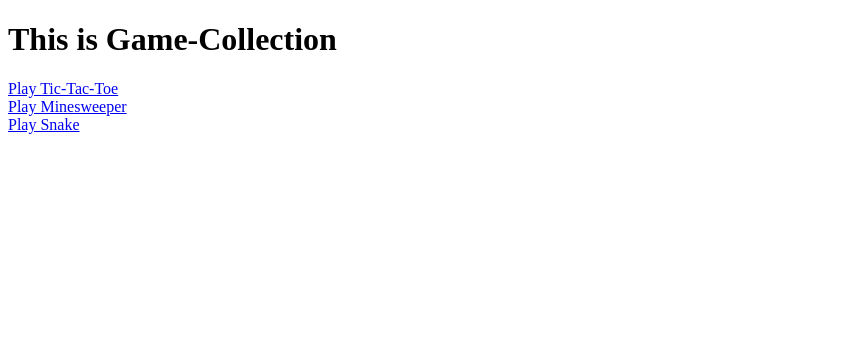
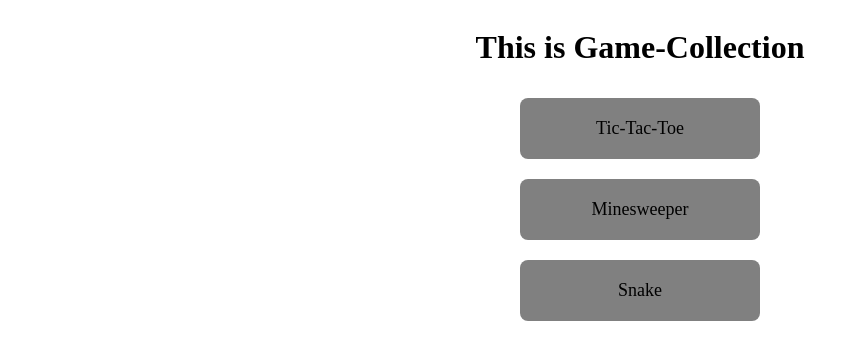
Before and after one commit to teemurdev/game-collection, a plain HTML site: page index.html in a window 1280 px wide. Shown: the whole page, without its empty margins (0-860 px from the left). Drawn offline with Linux system fonts and the light colour scheme.

Commit message:
Add navigation buttons between main page and game pages

```diff
--- a/index.html
+++ b/index.html
@@ -7,8 +7,8 @@
 </head>
 <body>
     <h1>This is Game-Collection</h1>
-    <div></div><a class="button" href="games/tic-tac-toe/index.html">Play Tic-Tac-Toe</a></div>
-    <div></div><a class="button" href="games/minesweeper/index.html">Play Minesweeper</a></div>
-    <div></div><a class="button" href="games/snake/index.html">Play Snake</a></div>
+    <div><a class="button" href="games/tic-tac-toe/index.html">Tic-Tac-Toe</a></div>
+    <div><a class="button" href="games/minesweeper/index.html">Minesweeper</a></div>
+    <div><a class="button" href="games/snake/index.html">Snake</a></div>
 </body>
 </html>
--- a/style.css
+++ b/style.css
@@ -1,7 +1,28 @@
 body {
     background: white;
+    display: flex;
+    flex-direction: column;
+    align-items: center;
 }
 
 h1 {
     color: black;
 }
+
+.button {
+    display: inline-block;
+    padding: 20px;
+    margin: 10px;
+    background: gray;
+    color: black;
+    text-decoration: none;
+    border-radius: 8px;
+    font-size: 18px;
+    text-align: center;
+    width: 200px;
+    transition: 0.2s;
+}
+
+.button:hover {
+    background: darkgray;
+}
```
Also changed, not shown: games/minesweeper/index.html (+4 -1 lines), games/snake/index.html (+2 -0 lines), games/tic-tac-toe/index.html (+5 -2 lines).
